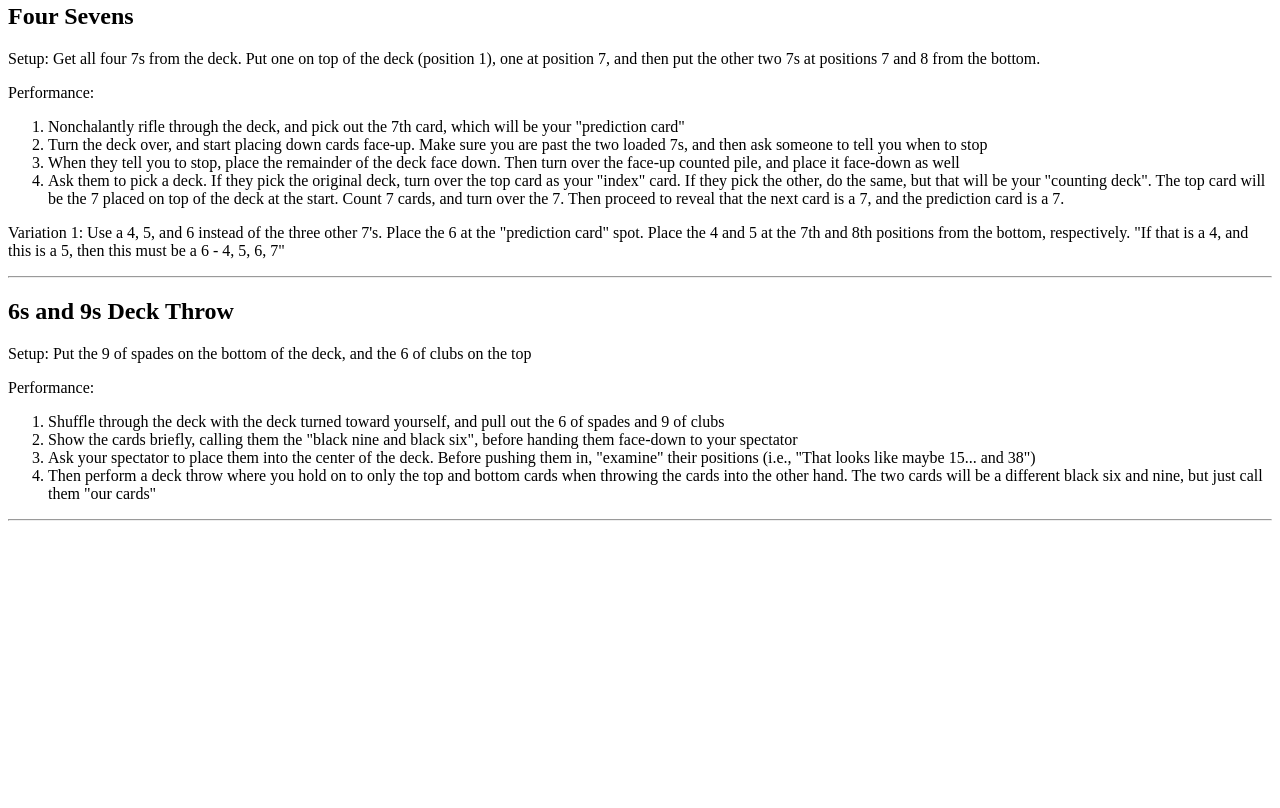
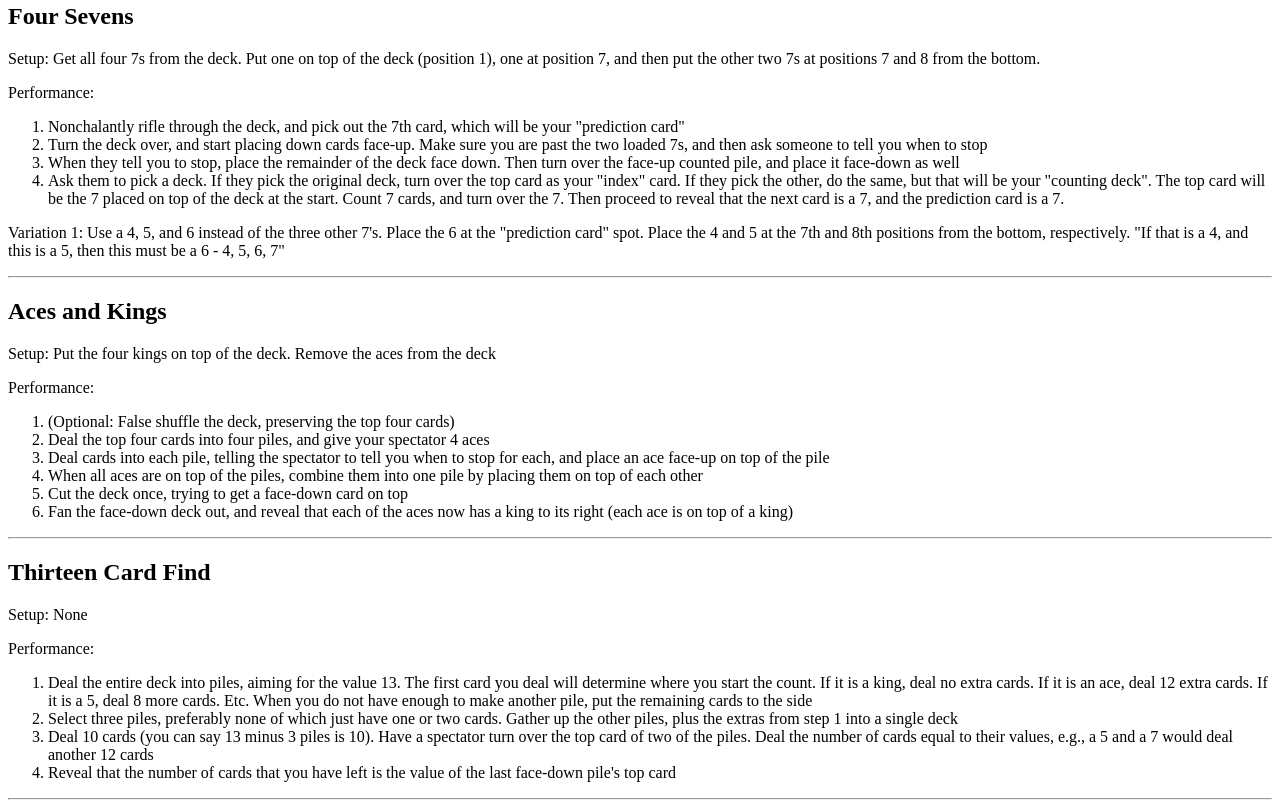
Before and after one commit to NoahZielke/CardMagicWiki, a plain HTML site: page index.html in a window 1280 px wide. Shown: the part 618-1426 px from the top of the page. Before the commit the page ends 1147 px from the top, so only its background shows below. Drawn offline with Linux system fonts and the light colour scheme.

Commit message:
Update index.html

```diff
--- a/index.html
+++ b/index.html
@@ -15,6 +15,18 @@
     <ol>
         <li>False shuffle deck 1 a few times, making sure that you preserve the bottom card. Perform a hindu shuffle, taking the bottom of the deck in the dominant hand, and allowing the top to fall to the palm of the non-dominant hand. Begin taking cards off the top, making it non-obvious that you are taking from the top only. Ask for someone to tell you when to stop. When they tell you to stop, show the card as the bottom of the pile in the dominant hand, which will be the force card. Announce that this is the "chosen card", and that you will need to find it in deck 2</li>
         <li>Falsely shuffle deck 2, ensuring to preserve the top card. Rifle through the deck, asking someone to tell you when to stop. When they tell you to stop, cut the deck at that location, and place the cut portion over the top of the deck sideways. Do some talking. Then, take off the top sideways stack, and show that the top card of the bottom pile is the same as the "prediction card"</li>
+    </ol>
+
+    <hr> -->
+
+    <!-- <h2>6s and 9s Deck Throw</h2>
+    <p>Setup: Put the 9 of spades on the bottom of the deck, and the 6 of clubs on the top</p>
+    <p>Performance:</p>
+    <ol>
+        <li>Shuffle through the deck with the deck turned toward yourself, and pull out the 6 of spades and 9 of clubs</li>
+        <li>Show the cards briefly, calling them the "black nine and black six", before handing them face-down to your spectator</li>
+        <li>Ask your spectator to place them into the center of the deck. Before pushing them in, "examine" their positions (i.e., "That looks like maybe 15... and 38")</li>
+        <li>Then perform a deck throw where you hold on to only the top and bottom cards when throwing the cards into the other hand. The two cards will be a different black six and nine, but just call them "our cards"</li>
     </ol>
 
     <hr> -->
@@ -68,14 +80,28 @@
 
     <hr> -->
 
-    <h2>6s and 9s Deck Throw</h2>
-    <p>Setup: Put the 9 of spades on the bottom of the deck, and the 6 of clubs on the top</p>
+    <h2>Aces and Kings</h2>
+    <p>Setup: Put the four kings on top of the deck. Remove the aces from the deck</p>
     <p>Performance:</p>
     <ol>
-        <li>Shuffle through the deck with the deck turned toward yourself, and pull out the 6 of spades and 9 of clubs</li>
-        <li>Show the cards briefly, calling them the "black nine and black six", before handing them face-down to your spectator</li>
-        <li>Ask your spectator to place them into the center of the deck. Before pushing them in, "examine" their positions (i.e., "That looks like maybe 15... and 38")</li>
-        <li>Then perform a deck throw where you hold on to only the top and bottom cards when throwing the cards into the other hand. The two cards will be a different black six and nine, but just call them "our cards"</li>
+        <li>(Optional: False shuffle the deck, preserving the top four cards)</li>
+        <li>Deal the top four cards into four piles, and give your spectator 4 aces</li>
+        <li>Deal cards into each pile, telling the spectator to tell you when to stop for each, and place an ace face-up on top of the pile</li>
+        <li>When all aces are on top of the piles, combine them into one pile by placing them on top of each other</li>
+        <li>Cut the deck once, trying to get a face-down card on top</li>
+        <li>Fan the face-down deck out, and reveal that each of the aces now has a king to its right (each ace is on top of a king)</li>
+    </ol>
+
+    <hr>
+
+    <h2>Thirteen Card Find</h2>
+    <p>Setup: None</p>
+    <p>Performance:</p>
+    <ol>
+        <li>Deal the entire deck into piles, aiming for the value 13. The first card you deal will determine where you start the count. If it is a king, deal no extra cards. If it is an ace, deal 12 extra cards. If it is a 5, deal 8 more cards. Etc. When you do not have enough to make another pile, put the remaining cards to the side </li>
+        <li>Select three piles, preferably none of which just have one or two cards. Gather up the other piles, plus the extras from step 1 into a single deck</li>
+        <li>Deal 10 cards (you can say 13 minus 3 piles is 10). Have a spectator turn over the top card of two of the piles. Deal the number of cards equal to their values, e.g., a 5 and a 7 would deal another 12 cards</li>
+        <li>Reveal that the number of cards that you have left is the value of the last face-down pile's top card</li>
     </ol>
 
     <hr>
@@ -83,6 +109,10 @@
 
 
 
+
+
+
+
 </body>
 
 </html>
```
